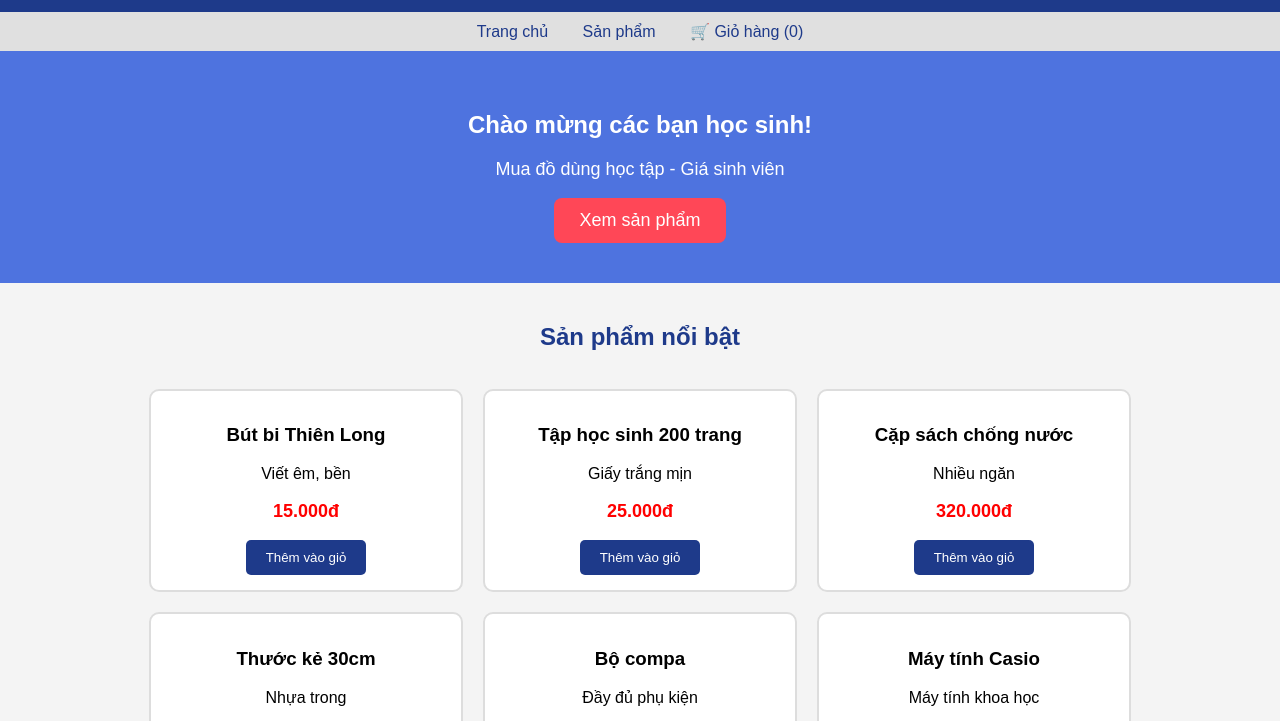
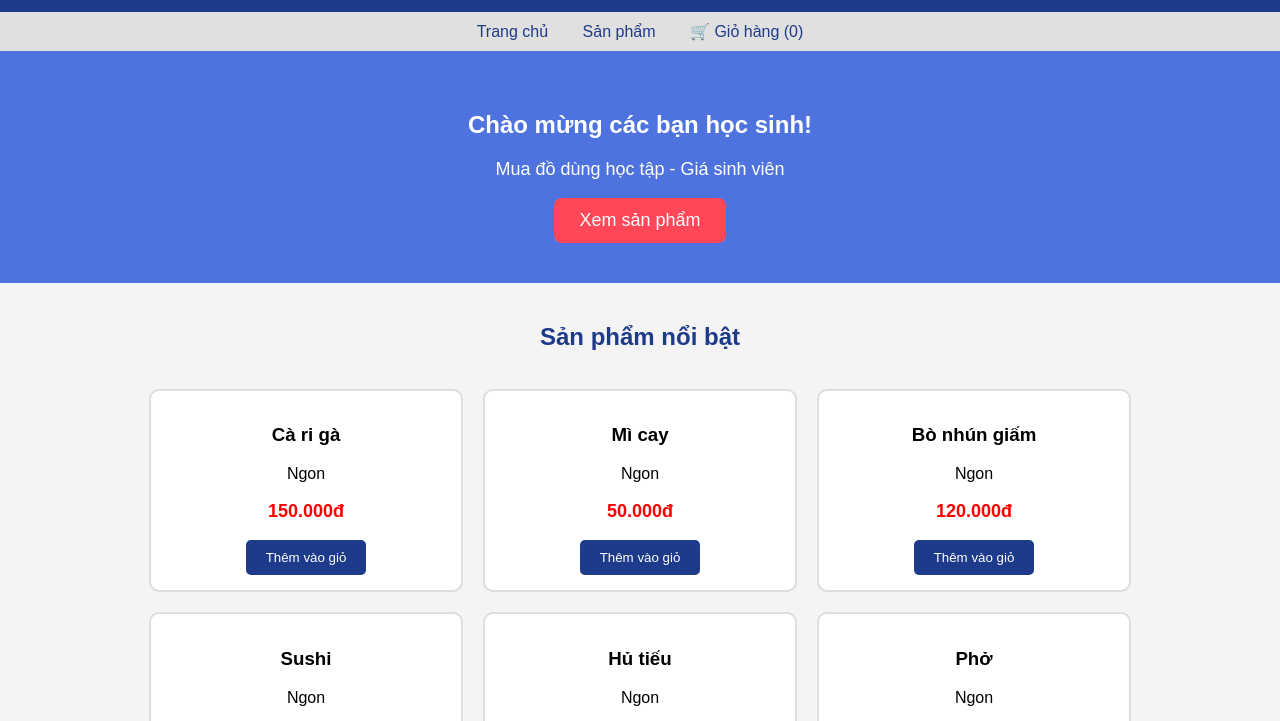
Before and after one commit to avm-ct/TenCuaHangCuaOanh, a plain HTML site: page index.html in a window 1280 px wide. Shown: the part 79-800 px from the top of the page. Drawn offline with Linux system fonts and the light colour scheme.

Commit message:
Add files via upload

```diff
--- a/index.html
+++ b/index.html
@@ -60,18 +60,18 @@
     </div>
 
     <footer style="background-color: #2c3e50; color: white; text-align: center; padding: 20px; margin-top: 30px;">
-        <p><strong>Shop Học Sinh</strong></p>
+        <p><strong>Quán Ăn Của Oanh</strong></p>
         <p>Website demo thuần HTML để dạy học sinh phổ thông</p>
     </footer>
 
     <script>
         const products = [
-            { id: 1, name: "Bút bi Thiên Long", price: 15000, description: "Viết êm, bền" },
-            { id: 2, name: "Tập học sinh 200 trang", price: 25000, description: "Giấy trắng mịn" },
-            { id: 3, name: "Cặp sách chống nước", price: 320000, description: "Nhiều ngăn" },
-            { id: 4, name: "Thước kẻ 30cm", price: 12000, description: "Nhựa trong" },
-            { id: 5, name: "Bộ compa", price: 45000, description: "Đầy đủ phụ kiện" },
-            { id: 6, name: "Máy tính Casio", price: 450000, description: "Máy tính khoa học" }
+            { id: 1, name: "Cà ri gà", price: 150000, description: "Ngon" },
+            { id: 2, name: "Mì cay", price: 50000, description: "Ngon" },
+            { id: 3, name: "Bò nhún giấm", price: 120000, description: "Ngon" },
+            { id: 4, name: "Sushi", price: 22000, description: "Ngon" },
+            { id: 5, name: "Hủ tiếu", price: 35000, description: "Ngon" },
+            { id: 6, name: "Phở", price: 45000, description: "Ngon" }
         ];
 
         let cart = [];
```
